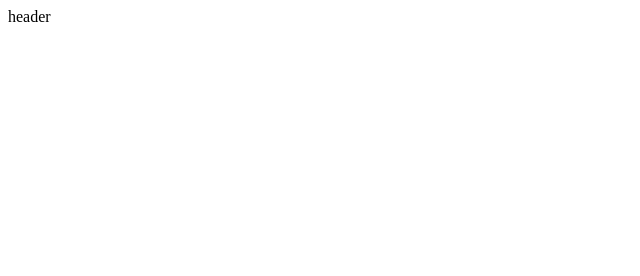
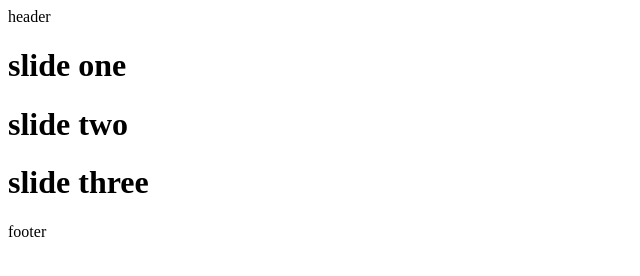
Before and after one commit to mohasobo/devthroughgit, a plain HTML site: page index.html in a window 1280 px wide. Shown: the whole page, without its empty margins (0-640 px from the left). Drawn offline with Linux system fonts and the light colour scheme.

Commit message:
slide three added to the slider

```diff
--- a/index.html
+++ b/index.html
@@ -9,5 +9,13 @@
     <header>
         header
     </header>
+    <div class="slider">
+        <h1>slide one</h1>
+        <h1>slide two</h2>
+        <h1>slide three</h1>
+    </div>
+    <footer>
+        footer
+    </footer>
 </body>
 </html>
```
